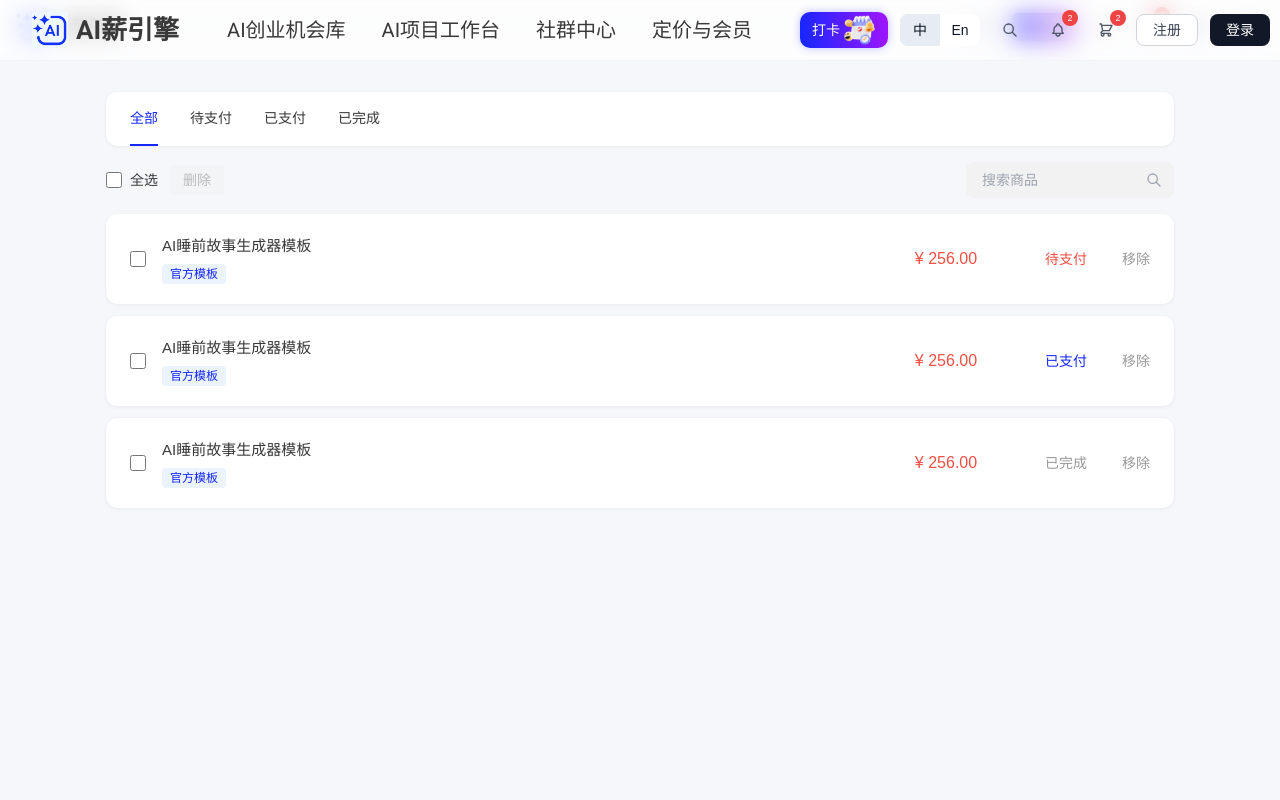
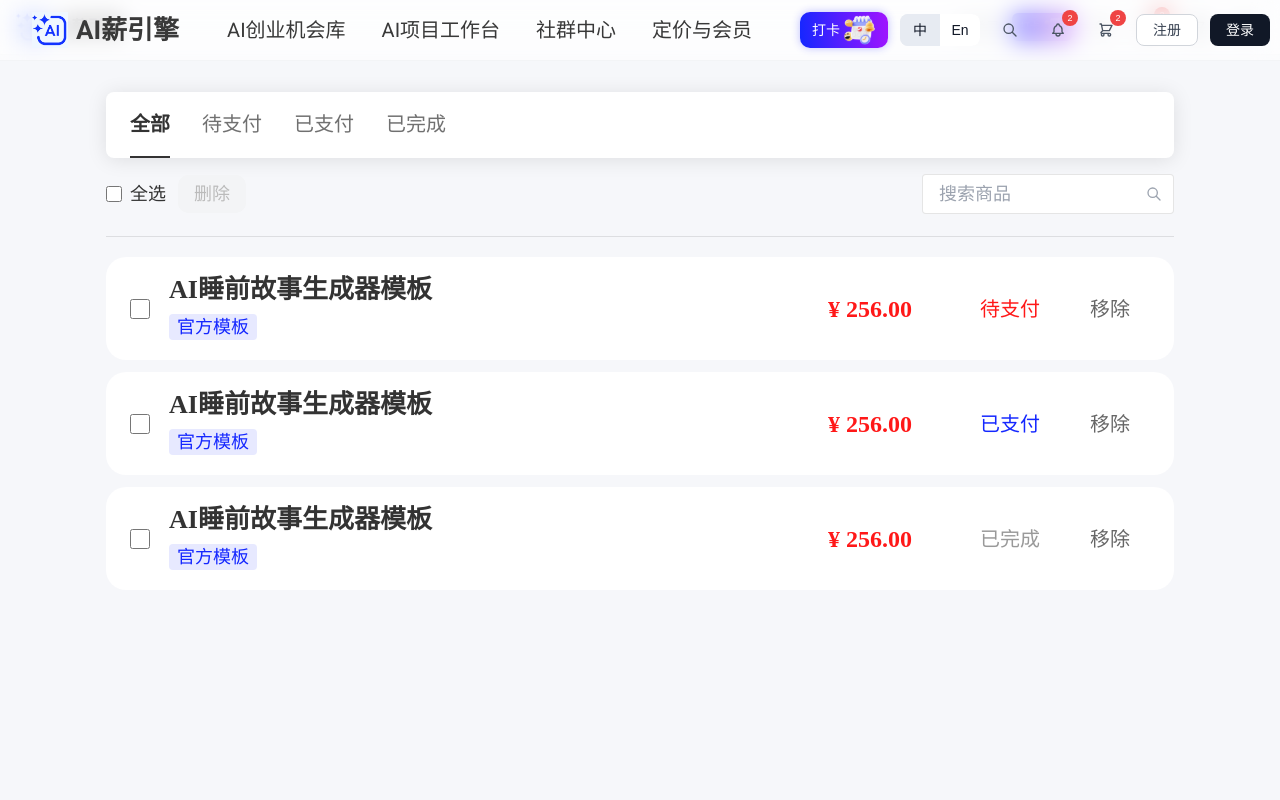
Before and after one commit to pikecode/aisalaryengine, a Vue app: page /cart in a window 1280 px wide. Shown: the top 800 px of the page. Built offline with nearby package versions, Linux system fonts and the light colour scheme.

Commit message:
style: update cart page PC styles per design specs

```diff
--- a/src/views/cart/CartViewPC.vue
+++ b/src/views/cart/CartViewPC.vue
@@ -4,7 +4,7 @@
     <div class="max-w-[1100px] mx-auto px-4 py-8">
 
       <!-- Tab Bar -->
-      <div class="bg-white rounded-xl px-6 mb-4" style="box-shadow: 0 1px 4px rgba(0,0,0,0.06);">
+      <div class="bg-white px-6 mb-4" style="box-shadow: 0px 2px 20px 0px rgba(0,0,0,0.1); border-radius: 8px;">
         <div class="flex gap-8">
           <button
             v-for="tab in tabs"
@@ -12,11 +12,11 @@
             @click="activeTab = tab.value"
             class="py-4 text-sm transition-all border-b-2"
             :class="activeTab === tab.value
-              ? 'border-[#1427FF] font-medium'
+              ? 'border-[#333333] font-medium'
               : 'border-transparent font-normal'"
             :style="activeTab === tab.value
-              ? 'color:#1427FF; font-family:\'Source Han Sans CN\',sans-serif;'
-              : 'color:#393939; font-family:\'Source Han Sans CN\',sans-serif;'"
+              ? 'font-family:Inter,Inter;font-weight:bold;font-size:20px;color:#333333;line-height:32px;'
+              : 'font-family:Inter,Inter;font-weight:400;font-size:20px;color:rgba(51,51,51,0.7);line-height:32px;'"
           >
             {{ tab.label }}
           </button>
@@ -35,15 +35,15 @@
               @change="toggleSelectAll"
               class="w-4 h-4 rounded accent-[#1427FF] cursor-pointer"
             />
-            <span style="font-family:'Source Han Sans CN',sans-serif;font-weight:400;font-size:14px;color:#393939;">全选</span>
+            <span style="font-family:PingFang SC,PingFang SC;font-weight:500;font-size:18px;color:#333333;line-height:18px;">全选</span>
           </label>
           <button
             @click="deleteSelected"
             :disabled="selectedIds.size === 0"
-            class="px-3 py-1 rounded text-sm transition-all"
+            class="flex items-center justify-center transition-all"
             :style="selectedIds.size > 0
-              ? 'color:#393939;background:#fff;border:1px solid #d1d5db;font-family:\'Source Han Sans CN\',sans-serif;'
-              : 'color:#bbbbbb;background:#f3f4f6;border:1px solid transparent;font-family:\'Source Han Sans CN\',sans-serif;cursor:not-allowed;'"
+              ? 'width:68px;height:38px;border-radius:10px;border:1px solid rgba(51,51,51,0.1);font-family:PingFang SC,PingFang SC;font-weight:500;font-size:18px;color:#333333;line-height:18px;background:#fff;'
+              : 'width:68px;height:38px;border-radius:10px;border:1px solid transparent;font-family:PingFang SC,PingFang SC;font-weight:500;font-size:18px;color:#bbbbbb;line-height:18px;background:#f3f4f6;cursor:not-allowed;'"
           >
             删除
           </button>
@@ -55,8 +55,8 @@
             v-model="searchQuery"
             type="text"
             placeholder="搜索商品"
-            class="pl-4 pr-10 py-2 rounded-lg outline-none text-sm w-52"
-            style="background:#F2F2F2;font-family:'Source Han Sans CN',sans-serif;color:#393939;"
+            class="outline-none"
+            style="width:252px;height:40px;border-radius:4px;border:1px solid rgba(0,0,0,0.1);font-family:PingFang SC,PingFang SC;font-weight:500;font-size:18px;color:#999999;line-height:18px;padding:0 40px 0 16px;background:#fff;"
           />
           <svg class="absolute right-3 top-1/2 -translate-y-1/2 w-4 h-4 text-gray-400" fill="none" stroke="currentColor" viewBox="0 0 24 24">
             <path stroke-linecap="round" stroke-linejoin="round" stroke-width="2" d="M21 21l-6-6m2-5a7 7 0 11-14 0 7 7 0 0114 0z"/>
@@ -64,50 +64,54 @@
         </div>
       </div>
 
+      <!-- Divider line below toolbar -->
+      <div style="border-top:1px solid rgba(0,0,0,0.1);margin-top:22px;margin-bottom:20px;"></div>
+
       <!-- Cart Items -->
       <div class="flex flex-col gap-3">
         <div
           v-for="item in filteredItems"
           :key="item.id"
-          class="bg-white rounded-xl px-6 py-5 flex items-center gap-4"
-          style="box-shadow: 0 1px 4px rgba(0,0,0,0.06);"
+          class="bg-white px-6 py-5 flex items-center"
+          style="border-radius:20px;"
         >
           <!-- Checkbox -->
           <input
             type="checkbox"
             :checked="selectedIds.has(item.id)"
             @change="toggleSelect(item.id)"
-            class="w-4 h-4 rounded accent-[#1427FF] cursor-pointer flex-shrink-0"
+            class="cursor-pointer flex-shrink-0"
+            style="width:20px;height:20px;border-radius:6px;border:1px solid rgba(0,0,0,0.5);"
           />
 
           <!-- Name + Tag -->
-          <div class="flex flex-col gap-1.5 flex-1 min-w-0">
-            <span style="font-family:'Source Han Sans CN',sans-serif;font-weight:500;font-size:15px;color:#393939;">
+          <div class="flex flex-col flex-1 min-w-0" style="margin-left:19px;">
+            <span style="font-family:PingFang SC,PingFang SC;font-weight:bold;font-size:26px;color:#333333;line-height:26px;">
               {{ item.name }}
             </span>
             <span
-              class="inline-flex items-center px-2 py-0.5 rounded text-xs w-fit"
-              style="background:#EBF3FF;color:#1427FF;font-family:'Source Han Sans CN',sans-serif;"
+              class="inline-flex items-center px-2 py-1 w-fit"
+              style="margin-top:11px;background:rgba(20,39,255,0.1);border-radius:4px;font-family:PingFang SC,PingFang SC;font-weight:500;font-size:18px;color:#1427FF;line-height:18px;"
             >
               {{ item.tag }}
             </span>
           </div>
 
           <!-- Price -->
-          <span class="w-32 text-center flex-shrink-0" style="font-family:'Source Han Sans CN',sans-serif;font-weight:500;font-size:16px;color:#F04F44;">
+          <span class="text-center flex-shrink-0" style="width:160px;font-family:PingFang SC,PingFang SC;font-weight:bold;font-size:24px;color:#FF1818;line-height:24px;">
             ¥ {{ item.price.toFixed(2) }}
           </span>
 
           <!-- Status -->
-          <span class="w-20 text-center flex-shrink-0 text-sm" :style="statusStyle(item.status)">
+          <span class="text-center flex-shrink-0" style="width:120px;" :style="statusStyle(item.status)">
             {{ statusLabel(item.status) }}
           </span>
 
           <!-- Remove -->
           <button
             @click="removeItem(item.id)"
-            class="flex-shrink-0 text-sm transition-colors hover:text-gray-600"
-            style="font-family:'Source Han Sans CN',sans-serif;font-weight:400;color:#999999;"
+            class="flex-shrink-0 transition-colors hover:text-gray-600"
+            style="width:80px;font-family:PingFang SC,PingFang SC;font-weight:500;font-size:20px;color:#666666;line-height:20px;"
           >
             移除
           </button>
@@ -190,8 +194,8 @@ function statusLabel(status: CartStatus): string {
 }
 
 function statusStyle(status: CartStatus): string {
-  const base = "font-family:'Source Han Sans CN',sans-serif;font-weight:400;"
-  if (status === 'pending') return base + 'color:#F04F44;'
+  const base = "font-family:PingFang SC,PingFang SC;font-weight:500;font-size:20px;line-height:20px;"
+  if (status === 'pending') return base + 'color:#FF1818;'
   if (status === 'paid') return base + 'color:#1427FF;'
   return base + 'color:#999999;'
 }
```
